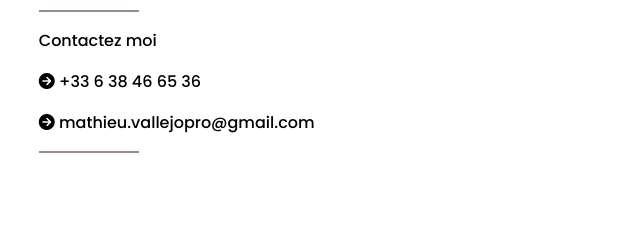
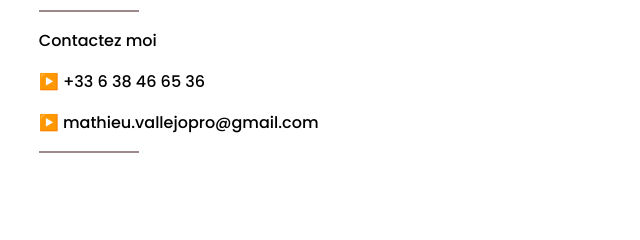
Before and after one commit to Shaidoxx/Portfolio, a plain HTML site: page index.html in a window 1280 px wide. Shown: the part 241-481 px from the top of the page, 222-862 px from the left. Drawn offline with Linux system fonts and the light colour scheme; a script that the page names is missing; files whose address does not match are found by name.

Commit message:
Update index.html

```diff
--- a/index.html
+++ b/index.html
@@ -19,8 +19,8 @@
     <div class="trait"></div>
 
     <p><a href="" id="contact"> Contactez moi</a></p>
-    <p><a href="" id="contact"><i class="fa-solid fa-circle-arrow-right"></i> +33 6 38 46 65 36</a></p>
-    <p><a href="mailto:mathieu.vallejopro@gmail.com" id="contact"><i class="fa-solid fa-circle-arrow-right"></i> mathieu.vallejopro@gmail.com</a></p>
+    <p><a href="" id="contact">▶️ +33 6 38 46 65 36</a></p>
+    <p><a href="mailto:mathieu.vallejopro@gmail.com" id="contact">▶️ mathieu.vallejopro@gmail.com</a></p>
 
 
 
```
